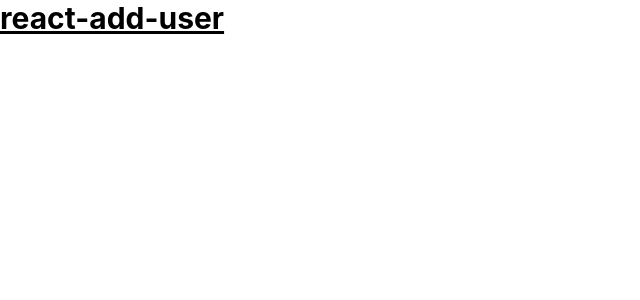
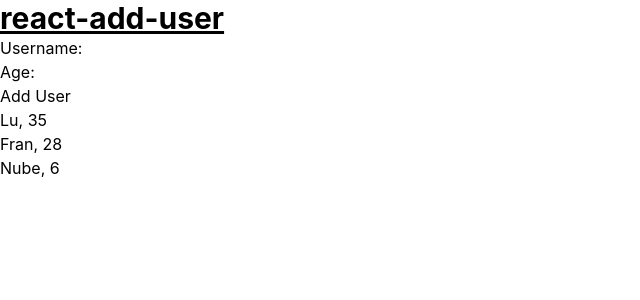
Before and after one commit to luciabrumnich/react-add-user, a React (Create React App) app: page / in a window 1280 px wide. Shown: the top 300 px of the page, without its empty margins (0-640 px from the left). Built offline with nearby package versions, Linux system fonts and the light colour scheme.

Commit message:
components added

```diff
--- a/src/App.js
+++ b/src/App.js
@@ -1,9 +1,26 @@
+import NewUser from "./Components/UserForm";
+import UsersList from "./Components/UsersList";
+import { useState } from "react";
+
+const initial_users = [
+  { name: "Lu", age: "35" },
+  { name: "Fran", age: "28" },
+  { name: "Nube", age: "6" },
+];
 function App() {
+  const [users, setUsers] = useState(initial_users);
+
+  const addUserHandler = (user) => {
+    setUsers((prevUsers) => {
+      return [user, ...prevUsers];
+    });
+  };
+
   return (
     <div>
-      <h1 className='text-3xl font-bold underline'>
-        react-add-user
-      </h1>
+      <h1 className="text-3xl font-bold underline">react-add-user</h1>
+      <NewUser onAddUser={addUserHandler} />
+      <UsersList items={users} />
     </div>
   );
 }
--- a/src/Components/InputUser.js
+++ /dev/null
@@ -1,9 +0,0 @@
-import React from 'react'
-
-function InputUser() {
-  return (
-    <div>InputUser</div>
-  )
-}
-
-export default InputUser
--- /dev/null
+++ b/src/Components/NewUser.js
@@ -0,0 +1,18 @@
+import React from "react";
+import UserForm from "./UserForm";
+
+function NewUser(props) {
+  const saveUserDataHandler = (enteredUserData) => {
+    const userData = {
+      ...enteredUserData,
+    };
+    props.onAddUser(userData);
+  };
+  return (
+    <div>
+      <UserForm onSaveUserData={saveUserDataHandler} />
+    </div>
+  );
+}
+
+export default NewUser;
--- a/src/Components/StoredUsers.js
+++ /dev/null
@@ -1,9 +0,0 @@
-import React from 'react'
-
-function StoredUsers() {
-  return (
-    <div>StoredUsers</div>
-  )
-}
-
-export default StoredUsers
--- /dev/null
+++ b/src/Components/UserForm.js
@@ -0,0 +1,58 @@
+import React, { useState } from "react";
+
+function UserForm(props) {
+  const [enteredName, setEnteredName] = useState("");
+  const [enteredAge, setEnteredAge] = useState("");
+
+  const nameChangeHandler = (event) => {
+    setEnteredName(event.target.value);
+  };
+
+  const ageChangeHandler = (event) => {
+    setEnteredAge(event.target.value);
+  };
+
+  const submitHandler = (event) => {
+    event.preventDefault();
+    const userData = {
+      name: enteredName,
+      age: enteredAge,
+    };
+
+    props.onSaveUserData(userData);
+    setEnteredName("");
+    setEnteredAge("");
+  };
+
+  return (
+    <div>
+      <form onSubmit={submitHandler}>
+        <div>
+          <div>
+            <label>Username:</label>
+            <input
+              type="text"
+              value={enteredName}
+              onChange={nameChangeHandler}
+            />
+          </div>
+          <div>
+            <label>Age:</label>
+            <input
+              type="number"
+              min="16"
+              step="1"
+              value={enteredAge}
+              onChange={ageChangeHandler}
+            />
+          </div>
+        </div>
+        <div>
+          <button type="submit">Add User</button>
+        </div>
+      </form>
+    </div>
+  );
+}
+
+export default UserForm;
--- /dev/null
+++ b/src/Components/UserItem.js
@@ -0,0 +1,15 @@
+import React from "react";
+
+function UserItem(props) {
+  return (
+    <li>
+      <div>
+        <h3>
+          {props.name}, {props.age}
+        </h3>
+      </div>
+    </li>
+  );
+}
+
+export default UserItem;
--- /dev/null
+++ b/src/Components/UsersList.js
@@ -0,0 +1,14 @@
+import React from "react";
+import UserItem from "./UserItem";
+
+function UsersList(props) {
+  return (
+        <ul>
+          {props.items.map((user) => (
+            <UserItem name={user.name} age={user.age} />
+          ))}
+        </ul>
+  );
+}
+
+export default UsersList;
```
